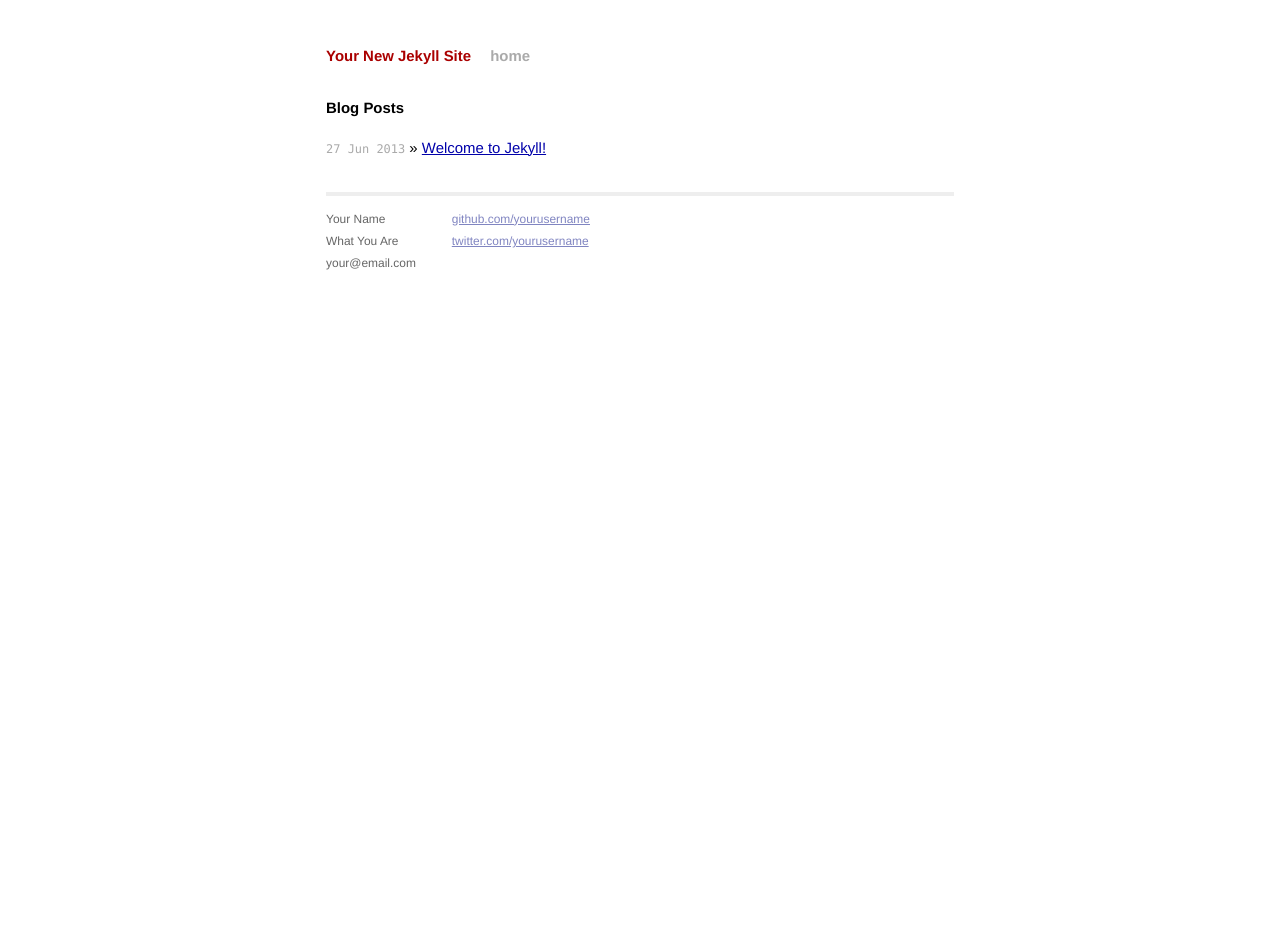
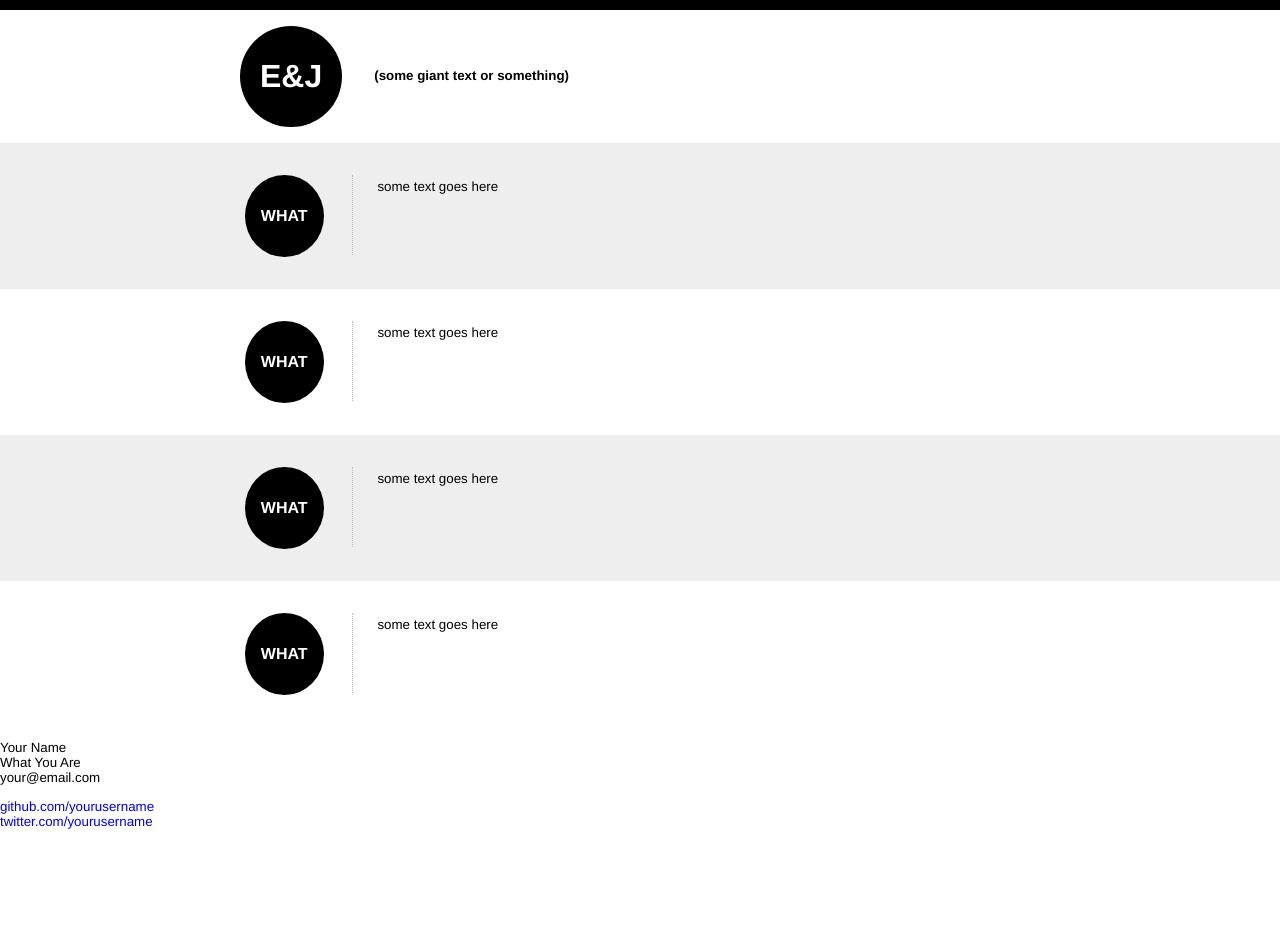
Before and after one commit to eandjdesign/eandjdesign.github.com, a Jekyll site: the page built from index.html, in a window 1280 px wide. Built offline with Jekyll 4.4.1, drawn with Linux system fonts in a browser that asks for light colours; after the commit the page ends 910 px from its top, so only the background shows below that.

Commit message:
adding basic design

```diff
--- a/_config.yml
+++ b/_config.yml
@@ -1,2 +1,2 @@
-name: Your New Jekyll Site
+name: E&amp;J
 pygments: true
--- a/_layouts/default.html
+++ b/_layouts/default.html
@@ -17,12 +17,14 @@
 
         <div class="container">
           <div class="site">
-            <div class="header">
-              <h1 class="title"><a href="/">{{ site.name }}</a></h1>
-              <a class="extra" href="/">home</a>
-            </div>
+            <section class="row header">
+              <div class="row-contain">
+                <h1 class="title"><a href="/" class="circle">{{ site.name }}</a></h1>
+                <h2 class="sub-title">(some giant text or something)</h2>
+              </div>
+            </section>
 
-                {{ content }}
+              {{ content }}
 
             <div class="footer">
               <div class="contact">
--- a/_posts/2013-06-27-welcome-to-jekyll.markdown
+++ b/_posts/2013-06-27-welcome-to-jekyll.markdown
@@ -1,6 +1,6 @@
 ---
 layout: post
-title:  "Welcome to Jekyll!"
+title:  "E&J Design Relaunches using Jekyll!"
 date:   2013-06-27 21:33:31
 categories: jekyll update
 ---
--- a/css/main.css
+++ b/css/main.css
@@ -15,20 +15,19 @@ html, body { height: 100%; }
 body {
   background-color: #FFF;
   font: 13.34px Helvetica, Arial, sans-serif;
-  font-size: small;
-  text-align: center;
+/*  font-size: small;*/
+/*  text-align: center;*/
 }
 
-h1, h2, h3, h4, h5, h6 {
-  font-size: 100%; }
+h1, h2, h3, h4, h5, h6 { font-size: 100%; }
 
-h1 { margin-bottom: 1em; }
+/*h1 { margin-bottom: 1em; }*/
 p { margin: 1em 0; }
 
-a         { color: #00a; }
-a:hover   { color: #000; }
-a:visited { color: #a0a; }
-
+/*a         { color: #00a; }*/
+/*a:hover   { color: #000; }*/
+/*a:visited { color: #a0a; }*/
+a { text-decoration: none; }
 table {
   font-size: inherit;
   font: 100%;
@@ -39,14 +38,15 @@ table {
 /* Home
 /*
 /*****************************************************************************/
+/*
 ul.posts {
   list-style-type: none;
   margin-bottom: 2em;
 }
-
 ul.posts li {
   line-height: 1.75em;
 }
+*/
 
 ul.posts span {
   color: #aaa;
@@ -59,45 +59,86 @@ ul.posts span {
 /* Site
 /*
 /*****************************************************************************/
+body { border-top: 10px solid #000; }
 
+.header .title     { display: inline-block; float: left; }
+.header .sub-title { display: inline-block; padding: 2.6rem 0; margin-left: 2rem; }
+
+
+/* -- Misc Helper Classes -- */
+.circle,
+a.circle {
+  padding: 2rem 1rem;
+  display: inline-block;
+
+  color: #fff;
+  font-size: 1rem;
+  text-decoration: none;
+
+  border-radius: 50%;
+  background-color: #000;
+}
+.title .circle {
+  font-size: 2rem;
+  padding: 2rem 1.25rem;
+}
+.row {
+  padding: 1rem 0;
+  clear: both;
+  overflow: hidden;
+}
+#home .row {
+  padding: 2rem 0;
+}
+.row-contain {
+  width: 80%;
+  max-width: 800px;
+  margin: auto;
+}
+#home .row:nth-child(odd) {
+  background-color: #eee;
+}
+#home .row-header {
+  float: left;
+  margin: 0 .3rem;
+  display: inline-block;
+}
+#home .row-content {
+  min-height: 4.5rem;
+  display: inline-block;
+  margin-left: 1.5rem;
+  padding: .25rem 1rem .25rem 1.5rem;
+  border-left: 1px dotted #bbb;
+}
+/*
 .site {
   font-size: 115%;
   text-align: justify;
-  width: 42em;
-  margin: 3em auto 2em;
+  margin: 0 auto 2em;
+  padding-top: 3em;
   line-height: 1.5em;
+  border-top: 10px solid #000;
 }
-
 .site .header a {
   font-weight: bold;
   text-decoration: none;
 }
-
-.site .header h1.title {
-  display: inline-block;
-  margin-bottom: 2em;
-}
-
-.site .header h1.title a {
-  color: #a00;
-}
-
-.site .header h1.title a:hover {
-  color: #000;
-}
-
 .site .header a.extra {
   color: #aaa;
   margin-left: 1em;
 }
+.site .header h1.title {
+  display: inline-block;
+  margin-bottom: 2em;
+  background: #000;
+  border-radius: 100px;
+  padding: 40px 10px;
+}
+.site .header h1.title a,
+.site .header h1.title a:hover { color: #fff; }
+.site .header a.extra:hover { color: #000; }
 
-.site .header a.extra:hover {
-  color: #000;
-}
-
-.site .meta {
-  color: #aaa;
-}
+.site .meta { color: #aaa; }
 
 .site .footer {
   font-size: 80%;
@@ -106,26 +147,18 @@ ul.posts span {
   margin-top: 2em;
   overflow: hidden;
 }
-
 .site .footer .contact {
   float: left;
   margin-right: 3em;
 }
-
-.site .footer .contact a {
-  color: #8085C1;
-}
-
+.site .footer .contact a { color: #8085C1; }
 .site .footer .rss {
   margin-top: 1.1em;
   margin-right: -.2em;
   float: right;
 }
-
-.site .footer .rss img {
-  border: 0;
-}
-
+.site .footer .rss img { border: 0; }
+*/
 /*****************************************************************************/
 /*
 /* Posts
@@ -139,19 +172,15 @@ ul.posts span {
   padding: 0 .4em;
 }
 
-.post ul, .post ol {
-  margin-left: 1.35em;
-}
+.post ul,
+.post ol { margin-left: 1.35em; }
 
 .post code {
   border: 1px solid #ddd;
   background-color: #eef;
   padding: 0 .2em;
 }
-
-.post pre code {
-  border: none;
-}
+.post pre code { border: none; }
 
 /* terminal */
 .post pre.terminal {
@@ -159,7 +188,4 @@ ul.posts span {
   background-color: #333;
   color: #FFF;
 }
-
-.post pre.terminal code {
-  background-color: #333;
-}
+.post pre.terminal code { background-color: #333; }
--- a/index.html
+++ b/index.html
@@ -1,13 +1,39 @@
 ---
 layout: default
-title: Your New Jekyll Site
+title: E&amp;J Design
 ---
 
 <div id="home">
+  <section class="row">
+    <div class="row-contain">
+      <h1 class="row-header"><span class="circle">WHAT</span></h1>
+      <div class="row-content">some text goes here</div>
+    </div>
+  </section>
+  <section class="row">
+    <div class="row-contain">
+      <h1 class="row-header"><span class="circle">WHAT</span></h1>
+      <div class="row-content">some text goes here</div>
+    </div>
+  </section>
+  <section class="row">
+    <div class="row-contain">
+      <h1 class="row-header"><span class="circle">WHAT</span></h1>
+      <div class="row-content">some text goes here</div>
+    </div>
+  </section>
+  <section class="row">
+    <div class="row-contain">
+      <h1 class="row-header"><span class="circle">WHAT</span></h1>
+      <div class="row-content">some text goes here</div>
+    </div>
+  </section>
+<!--
   <h1>Blog Posts</h1>
-  <ul class="posts">
+    <ul class="posts">
     {% for post in site.posts %}
       <li><span>{{ post.date | date_to_string }}</span> &raquo; <a href="{{ post.url }}">{{ post.title }}</a></li>
     {% endfor %}
   </ul>
+-->
 </div>
```
